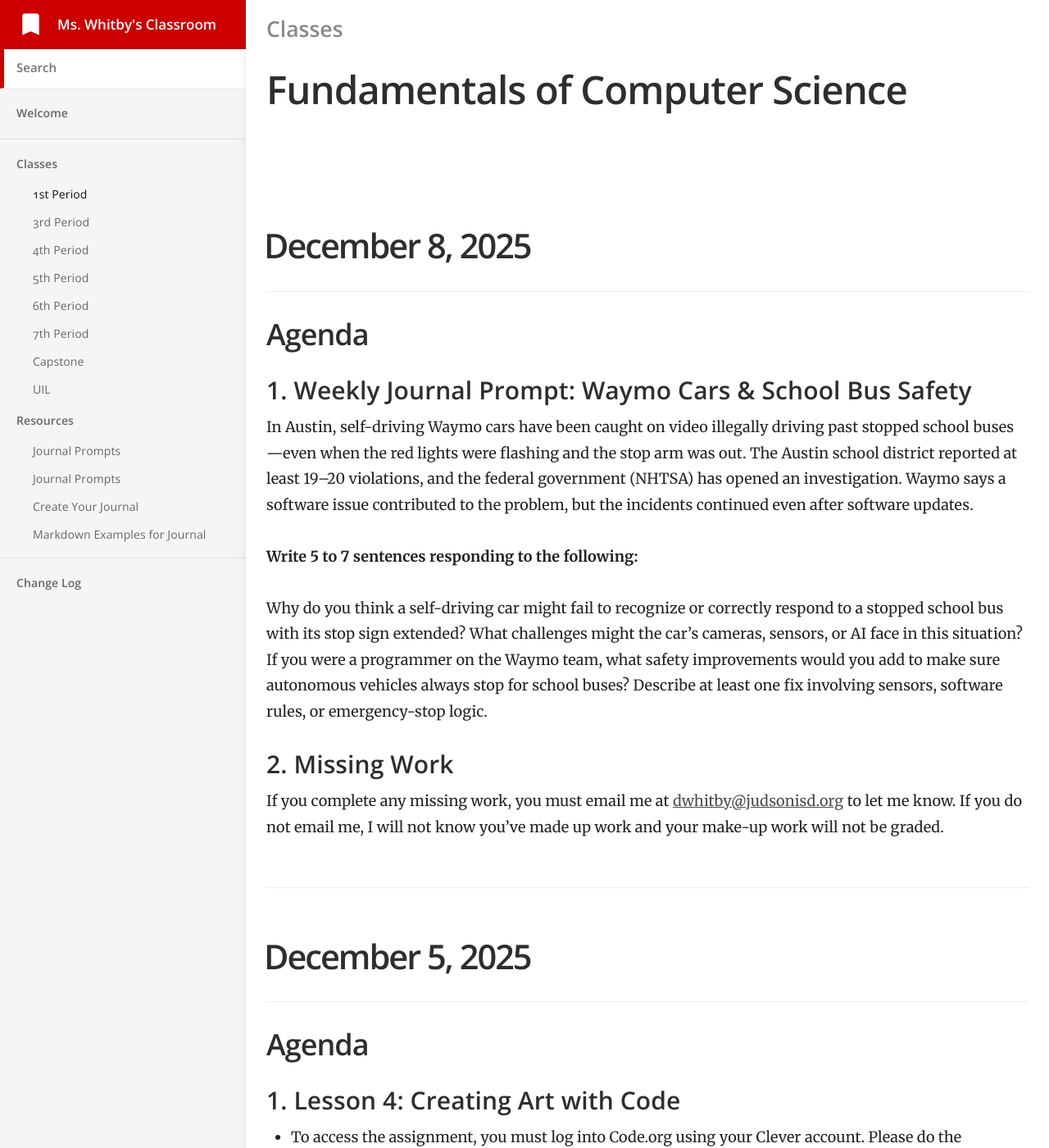
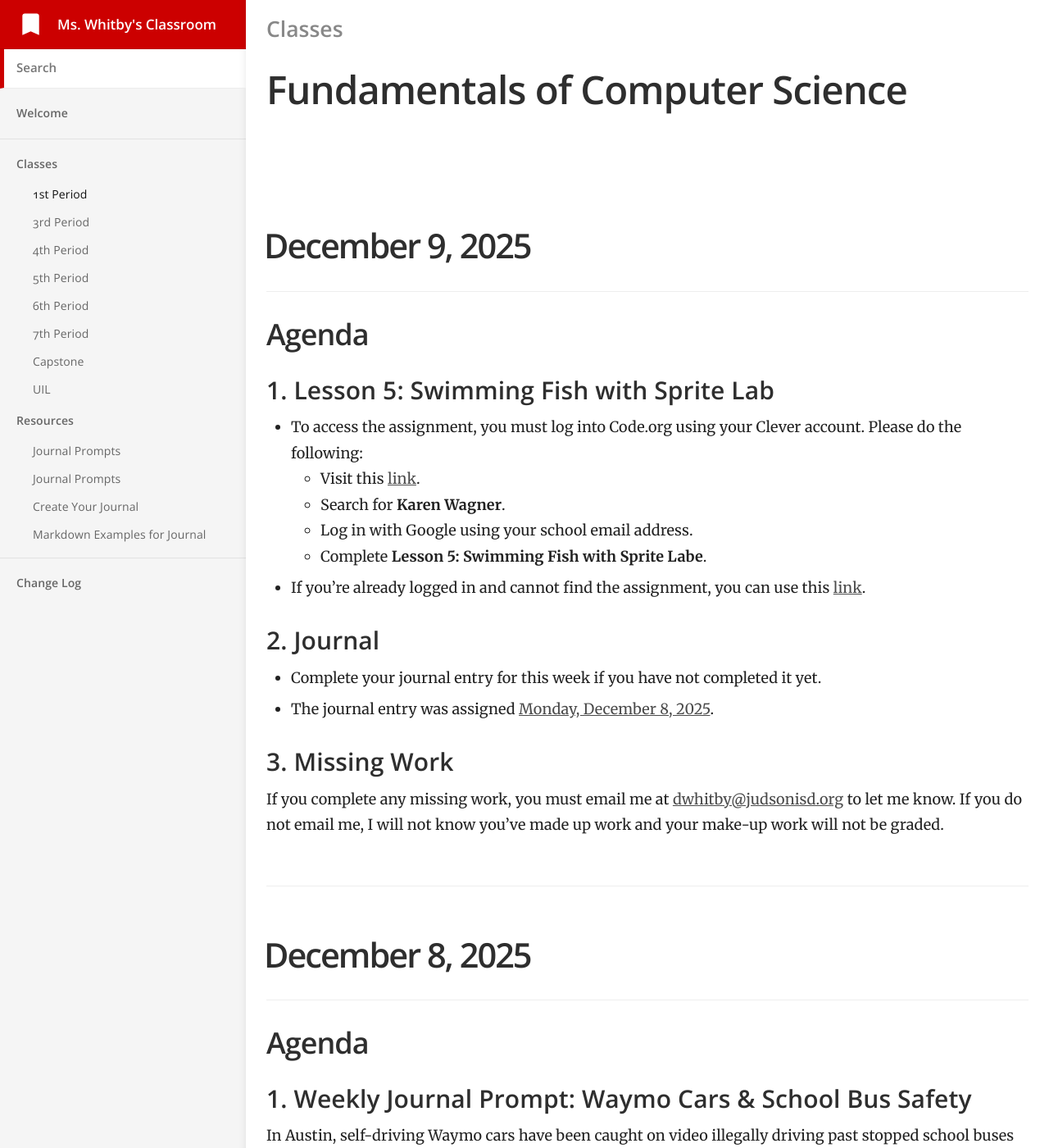
Before and after one commit to mswhitby/classroom, a Jekyll site: the page built from _docs/classes/1st.md, in a window 1280 px wide and 1400 px high. Shown: the whole window at 82% size. Built offline with Jekyll 4.4.1, drawn with Linux system fonts in a browser that asks for light colours.

Commit message:
Updated lessons

```diff
--- a/_docs/classes/1st.md
+++ b/_docs/classes/1st.md
@@ -4,6 +4,30 @@ subtitle: Fundamentals of Computer Science
 category: Classes
 order: 1
 ---
+
+# December 9, 2025
+
+## Agenda
+
+### 1. Lesson 5: Swimming Fish with Sprite Lab
+- To access the assignment, you must log into Code.org using your Clever account. Please do the following:
+    - Visit this [link](https://clever.com/oauth/district-picker?client_id=2f27405716644a951b23&redirect_uri=https%3A%2F%2Fstudio.code.org%2Fusers%2Fauth%2Fclever%2Fcallback&response_type=code&state=ede33ff61289cf32708a0f54079cdd23e31d0b0a02b0e0e8).
+    - Search for **Karen Wagner**.
+    - Log in with Google using your school email address.
+    - Complete **Lesson 5: Swimming Fish with Sprite Labe**.
+
+- If you're already logged in and cannot find the assignment, you can use this [link](https://studio.code.org/courses/express-2025/units/1/lessons/5/levels/1).
+
+### 2. Journal
+
+- Complete your journal entry for this week if you have not completed it yet.
+- The journal entry was assigned [Monday, December 8, 2025](https://github.com/mswhitby/classroom/blob/main/_docs/resources/journal.md#december-8-2025).
+
+### 3. Missing Work
+
+If you complete any missing work, you must email me at <dwhitby@judsonisd.org> to let me know. If you do not email me, I will not know you've made up work and your make-up work will not be graded.
+
+----
 
 # December 8, 2025
 
```
Also changed, not shown: _docs/classes/3rd.md (+24 -0 lines), _docs/classes/7th.md (+24 -0 lines).
